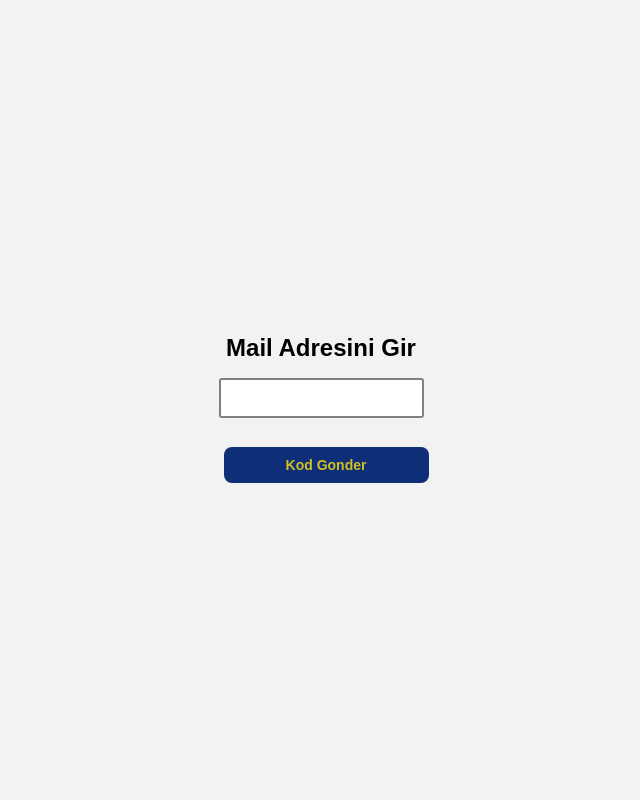
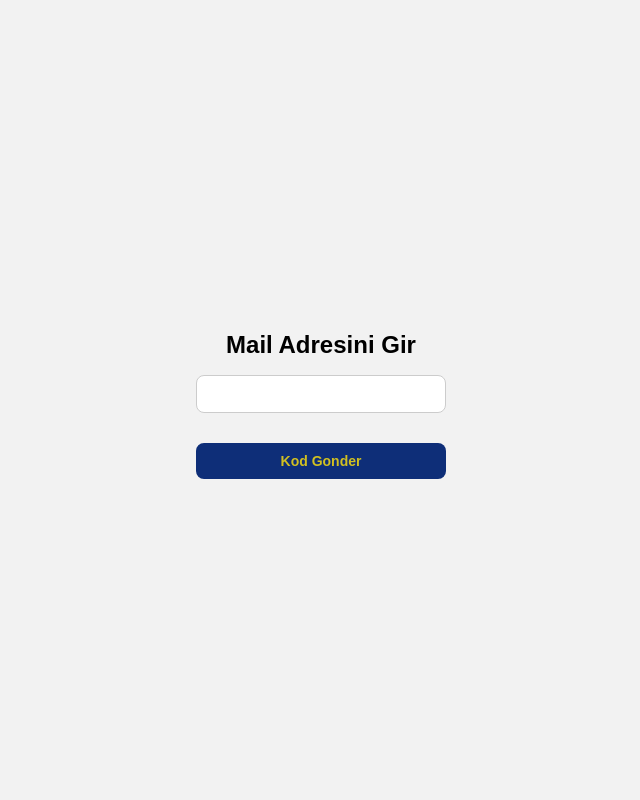
Before and after one commit to salihdamar19/python_projects, a Python web app: template flask2/templates/index.html in a window 1280 px wide. Shown: the whole page, without its empty margins (319-959 px from the left). Run offline with Jinja, Linux system fonts and the light colour scheme; the template is opened without the code that fills it, so the values that code supplies are empty.

Commit message:
style changes

```diff
--- a/email_verification/templates/index.html
+++ b/email_verification/templates/index.html
@@ -62,11 +62,11 @@
     }
 </style>
 </head>
-<body style="display: flex; flex-direction: column; justify-content: center; align-items: center; height: 100vh; margin: 0; ">
+<body>
     <h1>Mail Adresini Gir</h1>
     <form method="POST" action="/uret">
-        <input style="width: 100%; border:2px solid grey; border-radius: 3px;" type="email" name="email"><br>
-        <button style="margin: 5px 5px 0 5px; width: 100%; color: #d1c021; background-color: #0e2e78; border-radius: 8px;" type="submit">Kod Gonder</button>
+        <input type="email" name="email"><br>
+        <button type="submit">Kod Gonder</button>
     </form>
 </body>
 </html>
```
